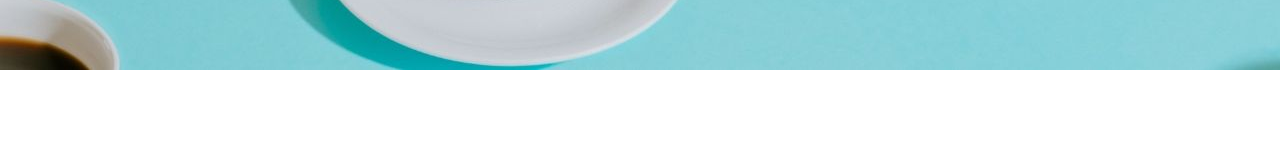
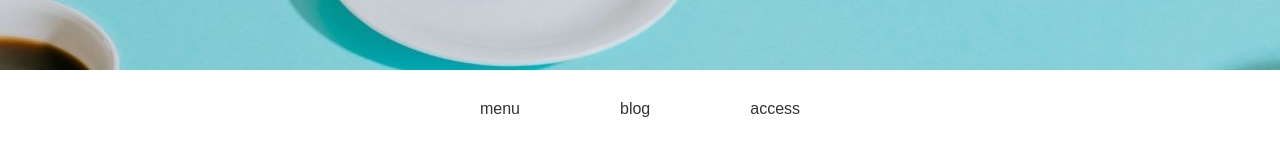
Before and after one commit to shumpei-kayano/sky-coffee, a plain HTML site: page index.html in a window 1280 px wide. Shown: the part 897-1042 px from the top of the page. Before the commit the page ends 967 px from the top, so only its background shows below. Drawn offline with Linux system fonts and the light colour scheme.

Commit message:
gloval-naviの作成

```diff
--- a/css/_base.scss
+++ b/css/_base.scss
@@ -0,0 +1,6 @@
+body {
+    font-family: Arial, "Hiragino Kaku Gothic ProN", "Hiragino Sans", Meiryo,
+        sans-serif;
+    font-size: 16px;
+    color: $black;
+}
--- a/css/_projects.scss
+++ b/css/_projects.scss
@@ -6,3 +6,13 @@
         height: auto;
     }
 }
+
+.navi {
+    &__ul {
+        display: flex;
+        justify-content: center;
+    }
+    li {
+        padding: 30px 50px;
+    }
+}
--- a/css/_valiables.scss
+++ b/css/_valiables.scss
@@ -0,0 +1 @@
+$black: #333;
--- a/index.html
+++ b/index.html
@@ -22,5 +22,14 @@
             <img src="images/sp_main-visual.jpg" alt="複数の青いカップのコーヒー">
         </picture>
     </div>
+
+    <!-- gloval-navi -->
+    <nav class="navi">
+        <ul class="navi__ul">
+            <li class="navi__li"><a href="#">menu</a></li>
+            <li><a href="#">blog</a></li>
+            <li><a href="#">access</a></li>
+        </ul>
+    </nav>
 </body>
 </html>
```
Also changed, not shown: css/style.css, 1 other file.
